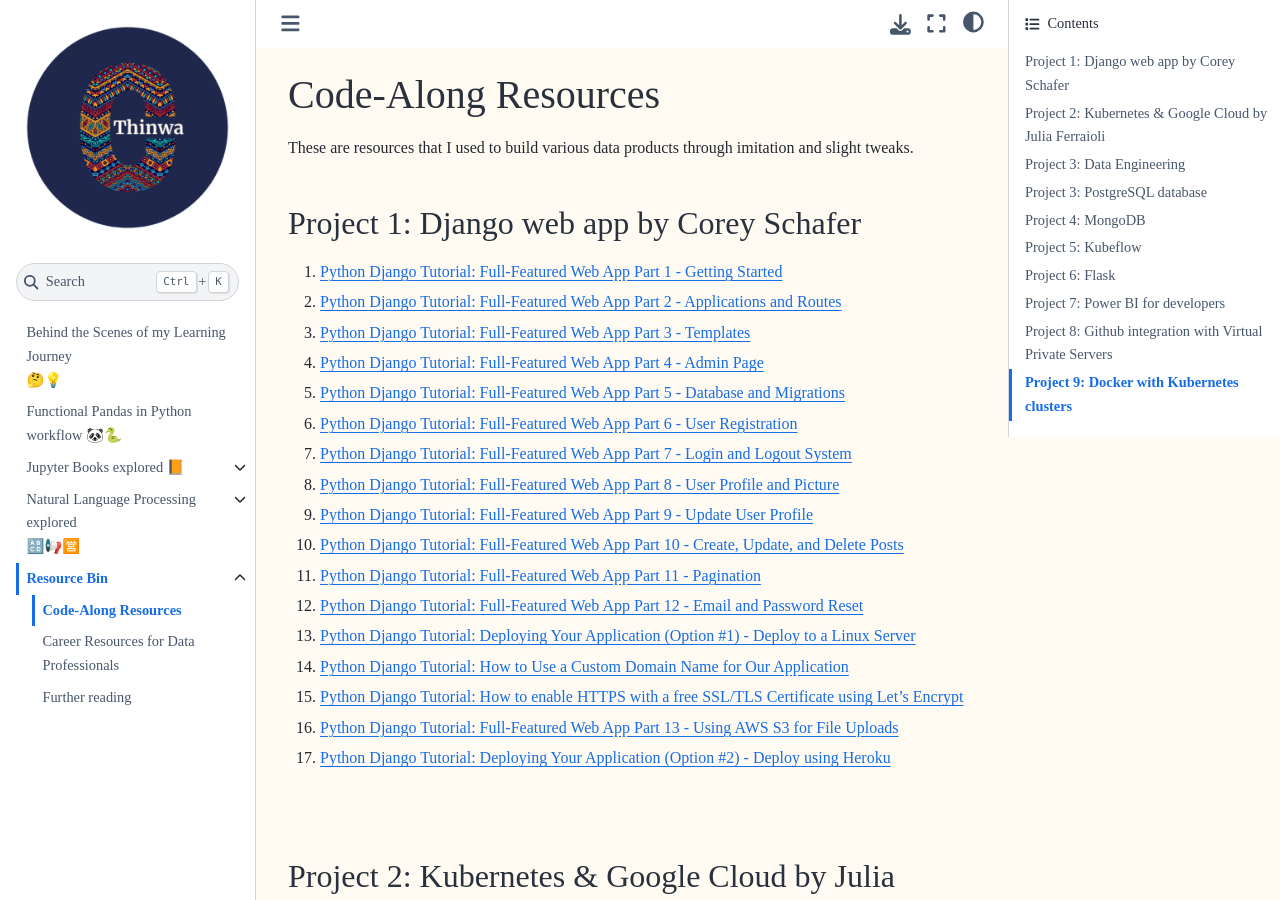
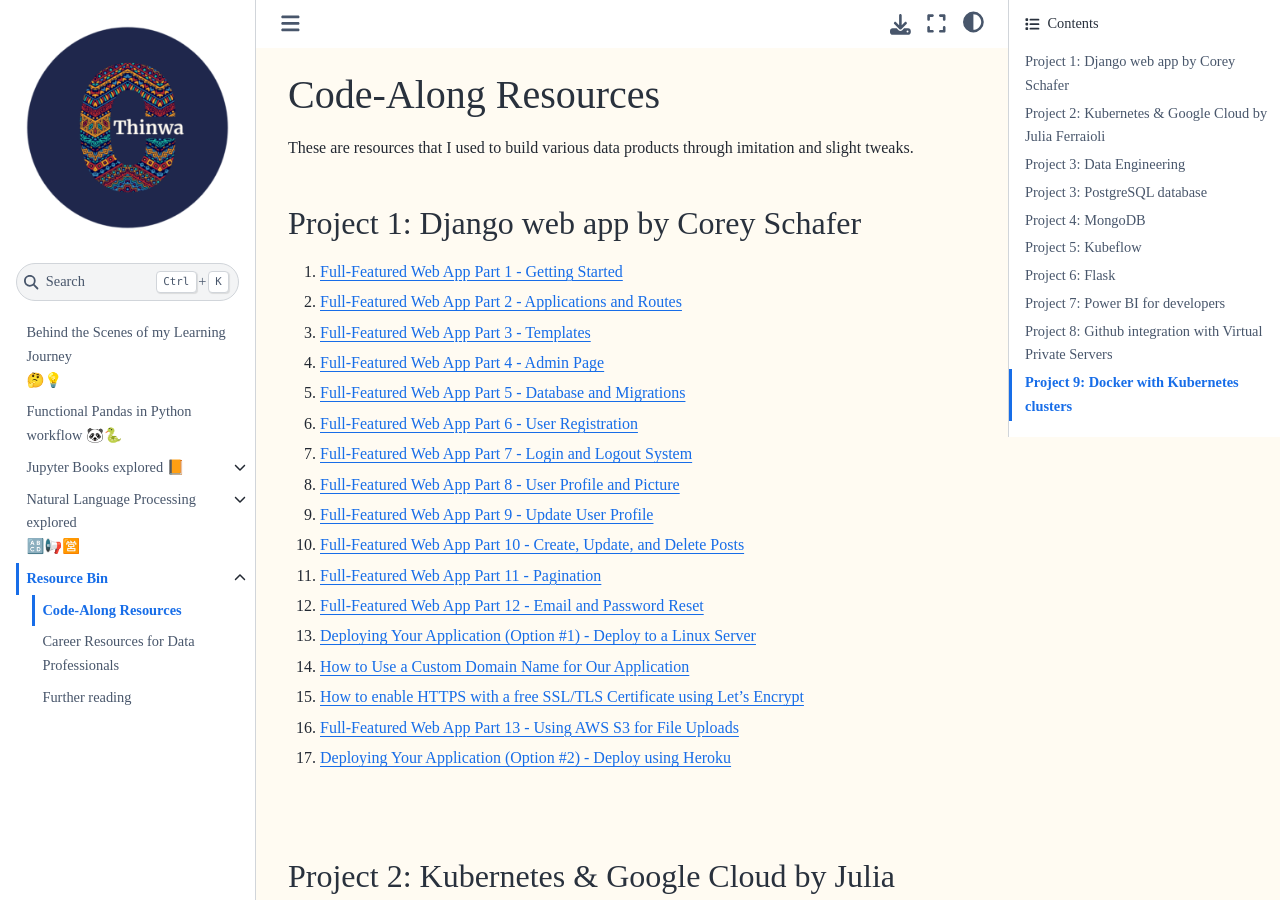
Before and after one commit to CeeThinwa/BTS-Continuous-Learning, a Jupyter Book: the page built from book/code_along_resources.md, in a window 1280 px wide and 900 px high. Built offline with Jupyter Book 1.0.4 settings and Sphinx 7.4.7 and the Sphinx Book theme 1.1.4, drawn with Linux system fonts in a browser that asks for light colours.

Commit message:
Shorten display text for links

```diff
--- a/book/code_along_resources.md
+++ b/book/code_along_resources.md
@@ -4,23 +4,23 @@ These are resources that I used to build various data products through imitation
 
 ## Project 1: Django web app by Corey Schafer
 
-1. [Python Django Tutorial: Full-Featured Web App Part 1 - Getting Started](https://www.youtube.com/watch?v=UmljXZIypDc&list=PL-osiE80TeTtoQCKZ03TU5fNfx2UY6U4p&index=1)
-2. [Python Django Tutorial: Full-Featured Web App Part 2 - Applications and Routes](https://www.youtube.com/watch?v=a48xeeo5Vnk&list=PL-osiE80TeTtoQCKZ03TU5fNfx2UY6U4p&index=2)
-3. [Python Django Tutorial: Full-Featured Web App Part 3 - Templates](https://www.youtube.com/watch?v=qDwdMDQ8oX4&list=PL-osiE80TeTtoQCKZ03TU5fNfx2UY6U4p&index=3)
-4. [Python Django Tutorial: Full-Featured Web App Part 4 - Admin Page](https://www.youtube.com/watch?v=1PkNiYlkkjo&list=PL-osiE80TeTtoQCKZ03TU5fNfx2UY6U4p&index=4)
-5. [Python Django Tutorial: Full-Featured Web App Part 5 - Database and Migrations](https://www.youtube.com/watch?v=aHC3uTkT9r8&list=PL-osiE80TeTtoQCKZ03TU5fNfx2UY6U4p&index=5)
-6. [Python Django Tutorial: Full-Featured Web App Part 6 - User Registration](https://www.youtube.com/watch?v=q4jPR-M0TAQ&list=PL-osiE80TeTtoQCKZ03TU5fNfx2UY6U4p&index=6)
-7. [Python Django Tutorial: Full-Featured Web App Part 7 - Login and Logout System](https://www.youtube.com/watch?v=3aVqWaLjqS4&list=PL-osiE80TeTtoQCKZ03TU5fNfx2UY6U4p&index=7)
-8. [Python Django Tutorial: Full-Featured Web App Part 8 - User Profile and Picture](https://www.youtube.com/watch?v=FdVuKt_iuSI&list=PL-osiE80TeTtoQCKZ03TU5fNfx2UY6U4p&index=8)
-9. [Python Django Tutorial: Full-Featured Web App Part 9 - Update User Profile](https://www.youtube.com/watch?v=CQ90L5jfldw&list=PL-osiE80TeTtoQCKZ03TU5fNfx2UY6U4p&index=9)
-10. [Python Django Tutorial: Full-Featured Web App Part 10 - Create, Update, and Delete Posts](https://www.youtube.com/watch?v=-s7e_Fy6NRU&list=PL-osiE80TeTtoQCKZ03TU5fNfx2UY6U4p&index=10)
-11. [Python Django Tutorial: Full-Featured Web App Part 11 - Pagination](https://www.youtube.com/watch?v=acOktTcTVEQ&list=PL-osiE80TeTtoQCKZ03TU5fNfx2UY6U4p&index=11)
-12. [Python Django Tutorial: Full-Featured Web App Part 12 - Email and Password Reset](https://www.youtube.com/watch?v=-tyBEsHSv7w&list=PL-osiE80TeTtoQCKZ03TU5fNfx2UY6U4p&index=12)
-13. [Python Django Tutorial: Deploying Your Application (Option #1) - Deploy to a Linux Server](https://www.youtube.com/watch?v=Sa_kQheCnds&list=PL-osiE80TeTtoQCKZ03TU5fNfx2UY6U4p&index=13)
-14. [Python Django Tutorial: How to Use a Custom Domain Name for Our Application](https://www.youtube.com/watch?v=D2lwk1Ukgz0&list=PL-osiE80TeTtoQCKZ03TU5fNfx2UY6U4p&index=14)
-15. [Python Django Tutorial: How to enable HTTPS with a free SSL/TLS Certificate using Let's Encrypt](https://www.youtube.com/watch?v=NhidVhNHfeU&list=PL-osiE80TeTtoQCKZ03TU5fNfx2UY6U4p&index=15)
-16. [Python Django Tutorial: Full-Featured Web App Part 13 - Using AWS S3 for File Uploads](https://www.youtube.com/watch?v=kt3ZtW9MXhw&list=PL-osiE80TeTtoQCKZ03TU5fNfx2UY6U4p&index=16)
-17. [Python Django Tutorial: Deploying Your Application (Option #2) - Deploy using Heroku](https://www.youtube.com/watch?v=6DI_7Zja8Zc&list=PL-osiE80TeTtoQCKZ03TU5fNfx2UY6U4p&index=17)
+1. [Full-Featured Web App Part 1 - Getting Started](https://www.youtube.com/watch?v=UmljXZIypDc&list=PL-osiE80TeTtoQCKZ03TU5fNfx2UY6U4p&index=1)
+2. [Full-Featured Web App Part 2 - Applications and Routes](https://www.youtube.com/watch?v=a48xeeo5Vnk&list=PL-osiE80TeTtoQCKZ03TU5fNfx2UY6U4p&index=2)
+3. [Full-Featured Web App Part 3 - Templates](https://www.youtube.com/watch?v=qDwdMDQ8oX4&list=PL-osiE80TeTtoQCKZ03TU5fNfx2UY6U4p&index=3)
+4. [Full-Featured Web App Part 4 - Admin Page](https://www.youtube.com/watch?v=1PkNiYlkkjo&list=PL-osiE80TeTtoQCKZ03TU5fNfx2UY6U4p&index=4)
+5. [Full-Featured Web App Part 5 - Database and Migrations](https://www.youtube.com/watch?v=aHC3uTkT9r8&list=PL-osiE80TeTtoQCKZ03TU5fNfx2UY6U4p&index=5)
+6. [Full-Featured Web App Part 6 - User Registration](https://www.youtube.com/watch?v=q4jPR-M0TAQ&list=PL-osiE80TeTtoQCKZ03TU5fNfx2UY6U4p&index=6)
+7. [Full-Featured Web App Part 7 - Login and Logout System](https://www.youtube.com/watch?v=3aVqWaLjqS4&list=PL-osiE80TeTtoQCKZ03TU5fNfx2UY6U4p&index=7)
+8. [Full-Featured Web App Part 8 - User Profile and Picture](https://www.youtube.com/watch?v=FdVuKt_iuSI&list=PL-osiE80TeTtoQCKZ03TU5fNfx2UY6U4p&index=8)
+9. [Full-Featured Web App Part 9 - Update User Profile](https://www.youtube.com/watch?v=CQ90L5jfldw&list=PL-osiE80TeTtoQCKZ03TU5fNfx2UY6U4p&index=9)
+10. [Full-Featured Web App Part 10 - Create, Update, and Delete Posts](https://www.youtube.com/watch?v=-s7e_Fy6NRU&list=PL-osiE80TeTtoQCKZ03TU5fNfx2UY6U4p&index=10)
+11. [Full-Featured Web App Part 11 - Pagination](https://www.youtube.com/watch?v=acOktTcTVEQ&list=PL-osiE80TeTtoQCKZ03TU5fNfx2UY6U4p&index=11)
+12. [Full-Featured Web App Part 12 - Email and Password Reset](https://www.youtube.com/watch?v=-tyBEsHSv7w&list=PL-osiE80TeTtoQCKZ03TU5fNfx2UY6U4p&index=12)
+13. [Deploying Your Application (Option #1) - Deploy to a Linux Server](https://www.youtube.com/watch?v=Sa_kQheCnds&list=PL-osiE80TeTtoQCKZ03TU5fNfx2UY6U4p&index=13)
+14. [How to Use a Custom Domain Name for Our Application](https://www.youtube.com/watch?v=D2lwk1Ukgz0&list=PL-osiE80TeTtoQCKZ03TU5fNfx2UY6U4p&index=14)
+15. [How to enable HTTPS with a free SSL/TLS Certificate using Let's Encrypt](https://www.youtube.com/watch?v=NhidVhNHfeU&list=PL-osiE80TeTtoQCKZ03TU5fNfx2UY6U4p&index=15)
+16. [Full-Featured Web App Part 13 - Using AWS S3 for File Uploads](https://www.youtube.com/watch?v=kt3ZtW9MXhw&list=PL-osiE80TeTtoQCKZ03TU5fNfx2UY6U4p&index=16)
+17. [Deploying Your Application (Option #2) - Deploy using Heroku](https://www.youtube.com/watch?v=6DI_7Zja8Zc&list=PL-osiE80TeTtoQCKZ03TU5fNfx2UY6U4p&index=17)
 
 <br>
 
```
